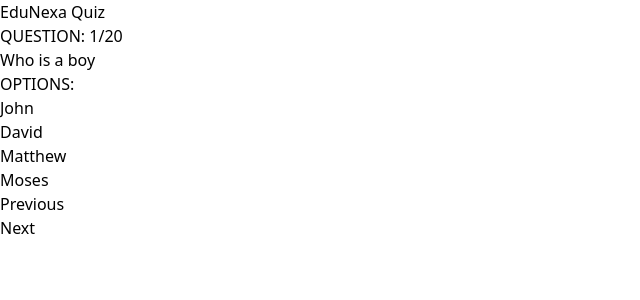
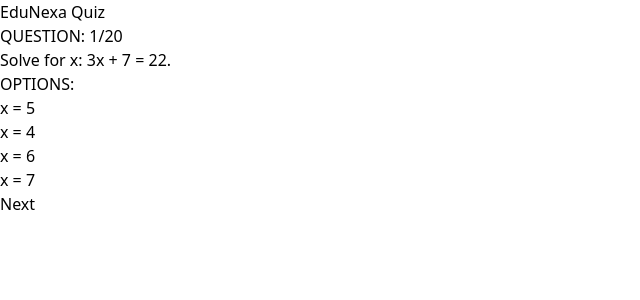
Before and after one commit to mariodave42-cpu/Quiz-App, a React (Vite) app: page /questionpage in a window 1280 px wide. Shown: the top 300 px of the page, without its empty margins (0-640 px from the left). Built offline with nearby package versions, Linux system fonts and the light colour scheme.

Commit message:
QuestionPageFunctionalities

```diff
--- a/src/pages/Questionpage.jsx
+++ b/src/pages/Questionpage.jsx
@@ -1,68 +1,90 @@
+import React, { useState } from "react";
+import quizData from "./quiz.json";
+
 function QuestionPage() {
+  const [currentQuestion, setCurrentQuestion] = useState(0);
+  const [userAnswers, setUserAnswers] = useState(
+    Array(quizData.quiz.length).fill("")
+  );
+
+  const totalQuestions = quizData.quiz.length;
+  const question = quizData.quiz[currentQuestion];
+
+  const handleOptionClick = (option) => {
+    const updatedAnswers = [...userAnswers];
+    updatedAnswers[currentQuestion] = option;
+    setUserAnswers(updatedAnswers);
+  };
+
+  const handleNext = () => {
+    if (currentQuestion < totalQuestions - 1)
+      setCurrentQuestion(currentQuestion + 1);
+  };
+
+  const handlePrevious = () => {
+    if (currentQuestion > 0) setCurrentQuestion(currentQuestion - 1);
+  };
+
+  const isFirst = currentQuestion === 0;
+  const isLast = currentQuestion === totalQuestions - 1;
+
   return (
-    <>
-      <div
-        className="
-    w-[100%]
-    h-[100vh]
-    bg-[red]
-    flex
-    justify-center
-    items-center
-  "
-      >
-        <div
-          className="
-      w-[90%]
-      h-[90%]
-      bg-white shadow-soft rounded-xl
-      flex
-      flex-col
-      p-[10px_15px]
-    "
-        >
+    <div className="w-[100%] min-h-[100vh] bg-[#ffffff] flex justify-center items-center">
+      <div className="w-[90%] h-[90%] bg-white shadow-soft rounded-xl flex flex-col p-[10px_15px]">
         <div className="mt-[80px] flex justify-center text-[20px] font-[700] font-sans lg:text-[40px]">
           EduNexa Quiz
         </div>
 
         <div className="flex justify-center text-[18px] font-[600] font-sans lg:text-[30px]">
-            QUESTION: 1/20
+          QUESTION: {currentQuestion + 1}/{totalQuestions}
         </div>
 
-          <div className="text-[15px] font-[500] lg:text-[23px]">
-            Who is a boy
+        <div className="text-[15px] font-[500] lg:text-[23px] mt-[10px]">
+          {question.question}
         </div>
 
-          <div className="flex justify-center text-[15px] font-[500] lg:text-[23px]">
+        <div className="flex justify-center text-[15px] font-[500] lg:text-[23px] mb-[5px] mt-[5px]">
           OPTIONS:
         </div>
 
         <div className="flex flex-col">
-            <div className="bg-[green] p-[2px_10px] w-[90%] mb-[10px] rounded-[3px] text-[15px] font-[500] lg:text-[23px] lg:p-[12px_15px] lg:rounded-[7px]">
-              John
+          {question.options.map((opt, idx) => {
+            const isSelected = userAnswers[currentQuestion] === opt;
+            return (
+              <div
+                key={idx}
+                onClick={() => handleOptionClick(opt)}
+                className={`p-[2px_10px] w-[90%] mb-[10px] rounded-[3px] text-[15px] font-[500] lg:text-[23px] lg:p-[12px_15px] lg:rounded-[7px] cursor-pointer ${
+                  isSelected
+                    ? "bg-green-600 text-white"
+                    : "bg-black text-white hover:bg-gray-800"
+                }`}
+              >
+                {opt}
               </div>
-            <div className="bg-[green] p-[2px_10px] w-[90%] mb-[10px] rounded-[3px] text-[15px] font-[500] lg:text-[23px] lg:p-[12px_15px] lg:rounded-[7px]">
-              David
-            </div>
-            <div className="bg-[green] p-[2px_10px] w-[90%] mb-[10px] rounded-[3px] text-[15px] font-[500] lg:text-[23px] lg:p-[12px_15px] lg:rounded-[7px]">
-              Matthew
-            </div>
-            <div className="bg-[green] p-[2px_10px] w-[90%] mb-[10px] rounded-[3px] text-[15px] font-[500] lg:text-[23px] lg:p-[12px_15px] lg:rounded-[7px]">
-              Moses
-            </div>
+            );
+          })}
         </div>
 
         <div className="flex justify-end items-center mt-[10px]">
-            <div className="mr-[15px] bg-[pink] rounded-[3px] p-[5px_7px] text-[15px] font-[500] lg:text-[23px] lg:p-[10px_10px]">
+          {!isFirst && (
+            <div
+              className="mr-[15px] bg-[black] rounded-[3px] p-[5px_7px] text-[15px] font-[500] lg:text-[23px] lg:p-[10px_10px] text-[white] cursor-pointer hover:bg-gray-800"
+              onClick={handlePrevious}
+            >
               Previous
             </div>
-            <div className="mr-[10px] bg-[pink] rounded-[3px] p-[5px_12px] text-[15px] font-[500] lg:text-[23px] lg:p-[10px_14px]">
-              Next
+          )}
+
+          <div
+            className={`mr-[10px] bg-[black] rounded-[3px] p-[5px_12px] text-[15px] text-[white] font-[500] lg:text-[23px] lg:p-[10px_14px] cursor-pointer hover:bg-gray-800`}
+            onClick={handleNext}
+          >
+            {isLast ? "Submit" : "Next"}
           </div>
         </div>
       </div>
     </div>
-    </>
   );
 }
 
--- /dev/null
+++ b/src/pages/quiz.json
@@ -0,0 +1,124 @@
+{
+  "quiz": [
+    {
+      "question": "Solve for x: 3x + 7 = 22.",
+      "options": ["x = 5", "x = 4", "x = 6", "x = 7"],
+      "answer": "x = 5",
+      "userAnswer": ""
+    },
+    {
+      "question": "If the sum of the interior angles of a polygon is 900°, how many sides does the polygon have?",
+      "options": ["7", "5", "6", "8"],
+      "answer": "7",
+      "userAnswer": ""
+    },
+    {
+      "question": "Simplify: (2x^2 - 8) / (4x).",
+      "options": ["(x-2)(x+2)/2x", "(x+2)/2x", "x/2 - 2", "(x-4)(x+4)/4x"],
+      "answer": "(x-2)(x+2)/2x",
+      "userAnswer": ""
+    },
+    {
+      "question": "The probability of drawing a red card from a standard deck of cards is ____.",
+      "options": ["1/2", "1/3", "1/4", "1/1"],
+      "answer": "1/2",
+      "userAnswer": ""
+    },
+    {
+      "question": "Identify the verb in the sentence: 'The students wrote their essays quickly.'",
+      "options": ["wrote", "essays", "students", "quickly"],
+      "answer": "wrote",
+      "userAnswer": ""
+    },
+    {
+      "question": "Correct the sentence: 'He don’t like to play football.'",
+      "options": ["He doesn’t like to play football.", "He like football.", "He not like football.", "He don’t likes football."],
+      "answer": "He doesn’t like to play football.",
+      "userAnswer": ""
+    },
+    {
+      "question": "Fill in the blank: 'She is looking forward to ____ her cousins during the holiday.'",
+      "options": ["meeting", "meets", "meet", "met"],
+      "answer": "meeting",
+      "userAnswer": ""
+    },
+    {
+      "question": "Give a synonym for the word: Happy.",
+      "options": ["Joyful", "Tired", "Angry", "Sad"],
+      "answer": "Joyful",
+      "userAnswer": ""
+    },
+    {
+      "question": "Name the process by which green plants make their food.",
+      "options": ["Photosynthesis", "Transpiration", "Respiration", "Fermentation"],
+      "answer": "Photosynthesis",
+      "userAnswer": ""
+    },
+    {
+      "question": "What is the functional unit of the kidney?",
+      "options": ["Nephron", "Hepatocyte", "Neuron", "Alveoli"],
+      "answer": "Nephron",
+      "userAnswer": ""
+    },
+    {
+      "question": "State one difference between aerobic and anaerobic respiration.",
+      "options": ["Aerobic needs oxygen; anaerobic does not", "Aerobic produces less energy", "Anaerobic requires oxygen", "Anaerobic occurs in mitochondria only"],
+      "answer": "Aerobic needs oxygen; anaerobic does not",
+      "userAnswer": ""
+    },
+    {
+      "question": "Which blood cells are primarily responsible for fighting infections in the body?",
+      "options": ["White blood cells", "Red blood cells", "Platelets", "Plasma"],
+      "answer": "White blood cells",
+      "userAnswer": ""
+    },
+    {
+      "question": "Define inflation.",
+      "options": ["Sustained increase in general price levels", "Decrease in prices", "Government taxation", "Increase in production"],
+      "answer": "Sustained increase in general price levels",
+      "userAnswer": ""
+    },
+    {
+      "question": "Give one example of a capital good.",
+      "options": ["Machinery", "Clothes", "Bread", "Water"],
+      "answer": "Machinery",
+      "userAnswer": ""
+    },
+    {
+      "question": "What is meant by the term opportunity cost?",
+      "options": ["The value of the next best alternative foregone", "Government tax", "Profit from investment", "Cost of production"],
+      "answer": "The value of the next best alternative foregone",
+      "userAnswer": ""
+    },
+    {
+      "question": "If the price of bread increases, what is likely to happen to its demand?",
+      "options": ["Decrease", "Remain the same", "Increase", "Become zero"],
+      "answer": "Decrease",
+      "userAnswer": ""
+    },
+    {
+      "question": "Name one fundamental human right.",
+      "options": ["Right to life", "Vote only", "Attend school", "Pay taxes"],
+      "answer": "Right to life",
+      "userAnswer": ""
+    },
+    {
+      "question": "What is the main function of the legislative arm of government?",
+      "options": ["Make laws", "Interpret laws", "Elect president", "Enforce laws"],
+      "answer": "Make laws",
+      "userAnswer": ""
+    },
+    {
+      "question": "Give one example of a civic responsibility of a citizen.",
+      "options": ["Voting", "Stealing", "Avoiding taxes", "Breaking laws"],
+      "answer": "Voting",
+      "userAnswer": ""
+    },
+    {
+      "question": "Explain the term democracy in one sentence.",
+      "options": ["Government by the people through elected representatives", "Government by a king", "Government by a few people", "Government by force"],
+      "answer": "Government by the people through elected representatives",
+      "userAnswer": ""
+    }
+  ]
+}
```
Lines whose indentation alone changed are shown as unchanged.
